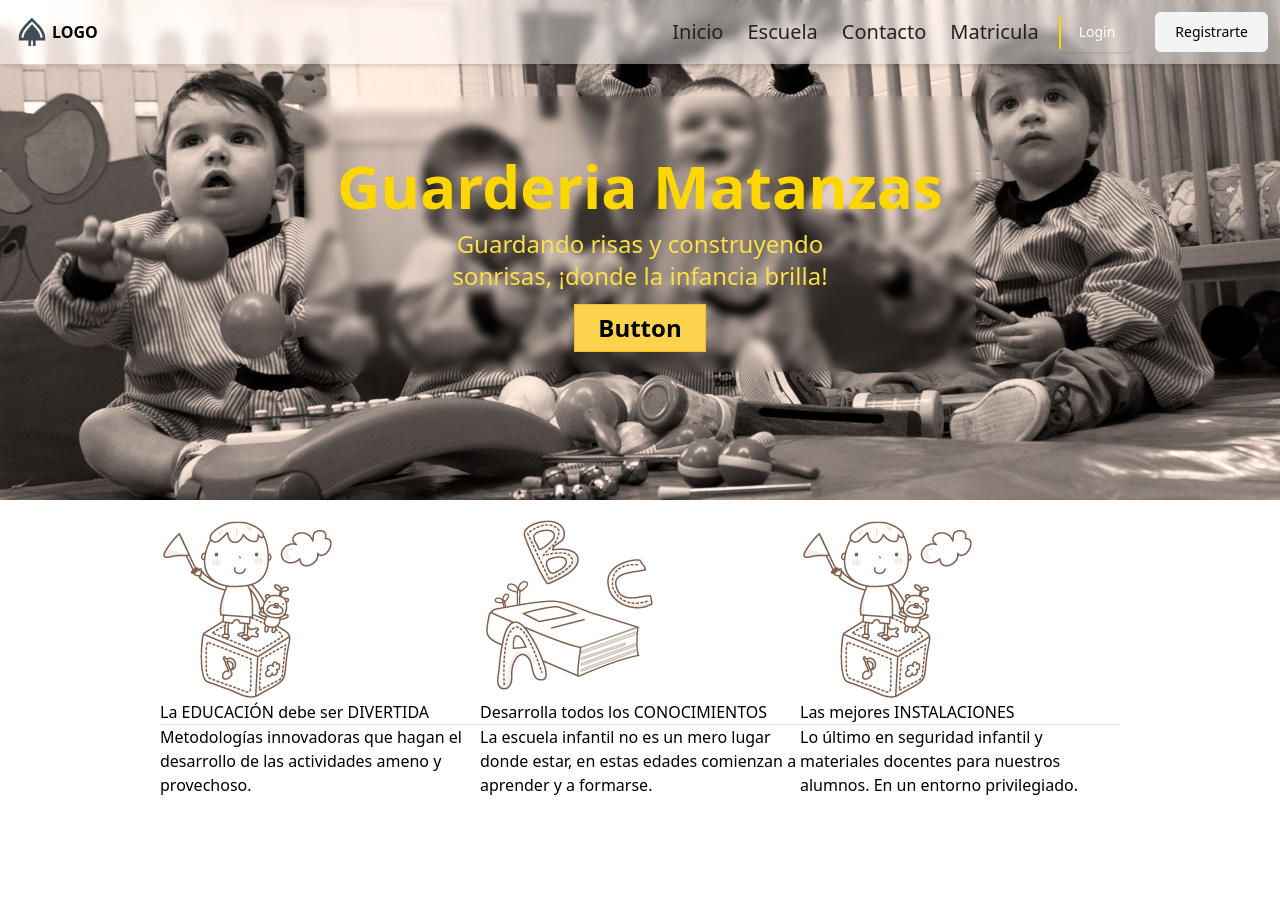
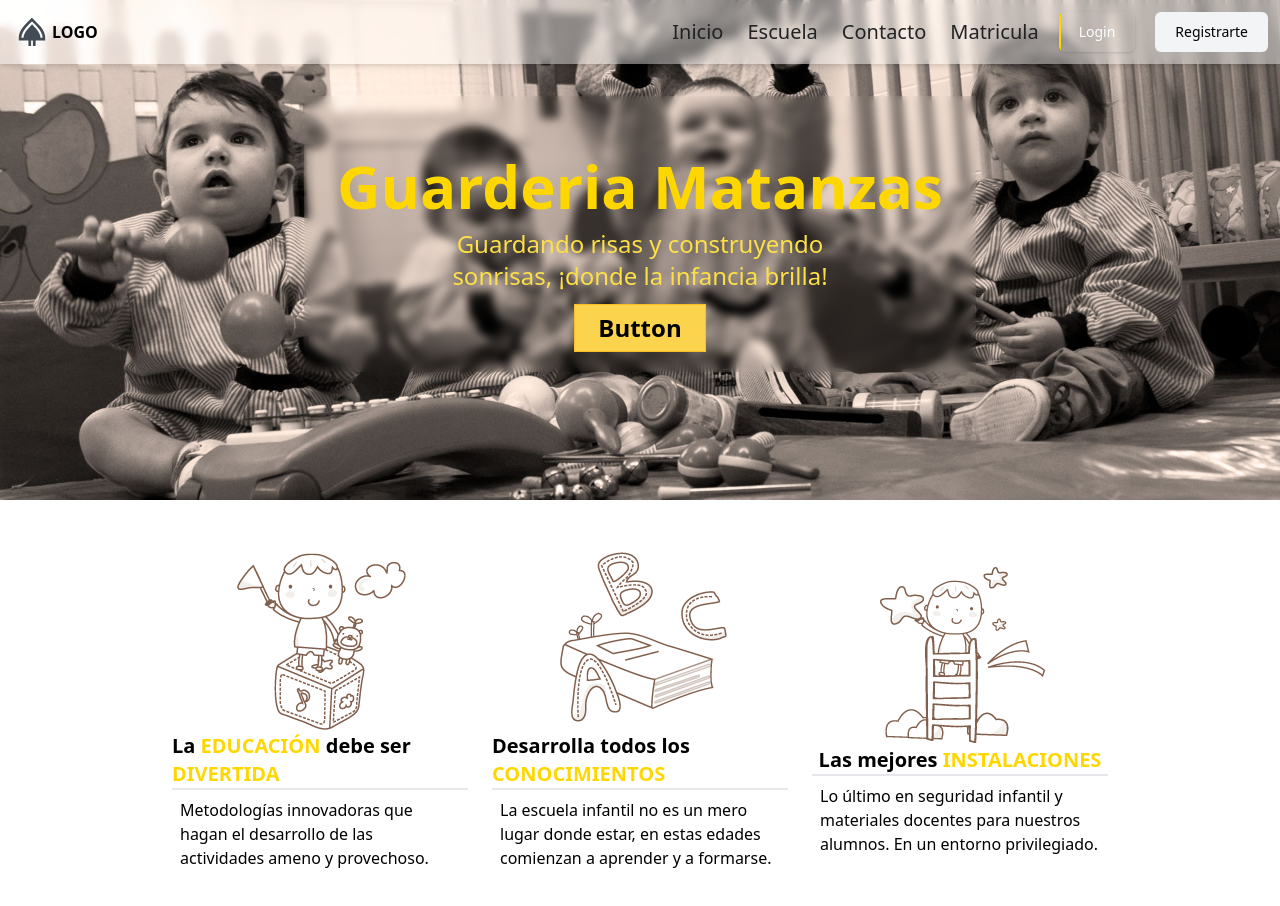
Before and after one commit to wolfsoul01/Frontend-Guarder-a-, a React (Vite) app: page / in a window 1280 px wide. Shown: the top 906 px of the page. Before the commit the page ends 800 px from the top, so only its background shows below. Built offline with nearby package versions, Linux system fonts and the light colour scheme.

Commit message:
add style to aside

```diff
--- a/src/components/Aside.jsx
+++ b/src/components/Aside.jsx
@@ -1,26 +1,23 @@
 export function Aside () {
   return (
     <>
-      <section className="flex justify-center items-end flex-wrap [&>article]:max-w-xs mx-auto mt-32">
-        <article >
+      <section className="flex justify-center items-center flex-wrap gap-y-4 [&>article]:max-w-xs mx-auto mt-40 md:mt-32 p-5 my-9">
+        <article className="p-3 flex flex-col items-center justify-center " >
           <img src='/img/educacion_divertida.png' alt='' />
-          <h4>La EDUCACIÓN debe ser DIVERTIDA</h4>
-          <hr />
-          <p>Metodologías innovadoras que hagan el desarrollo de las actividades ameno y provechoso.</p>
+          <h4 className="font-semibold text-xl [&>span]:text-primary">La <span>EDUCACIÓN</span> debe ser <span>DIVERTIDA</span></h4>
+          <p className="p-2 border-t-2 ">Metodologías innovadoras que hagan el desarrollo de las actividades ameno y provechoso.</p>
         </article>
 
-        <article>
+        <article  className="p-3 flex flex-col items-center justify-center  ">
           <img src='/img/conocimientos.png' alt='' />
-          <h4>Desarrolla todos los CONOCIMIENTOS</h4>
-          <hr />
-          <p>La escuela infantil no es un mero lugar donde estar, en estas edades comienzan a aprender y a formarse.</p>
+          <h4  className="font-semibold text-xl [&>span]:text-primary">Desarrolla todos los <span>CONOCIMIENTOS</span></h4>
+          <p className="p-2 border-t-2 ">La escuela infantil no es un mero lugar donde estar, en estas edades comienzan a aprender y a formarse.</p>
         </article>
 
-        <article>
-          <img src='/img/educacion_divertida.png' alt='' />
-          <h4>Las mejores INSTALACIONES</h4>
-          <hr />
-          <p>Lo último en seguridad infantil y materiales docentes para nuestros alumnos. En un entorno privilegiado.</p>
+        <article  className="p-3 flex flex-col items-center justify-center ">
+          <img src='/img/instalaciones.png' alt='' />
+          <h4  className="font-semibold text-xl [&>span]:text-primary">Las mejores <span>INSTALACIONES</span></h4>
+          <p className="p-2 border-t-2 ">Lo último en seguridad infantil y materiales docentes para nuestros alumnos. En un entorno privilegiado.</p>
         </article>
       </section>
     </>
```
